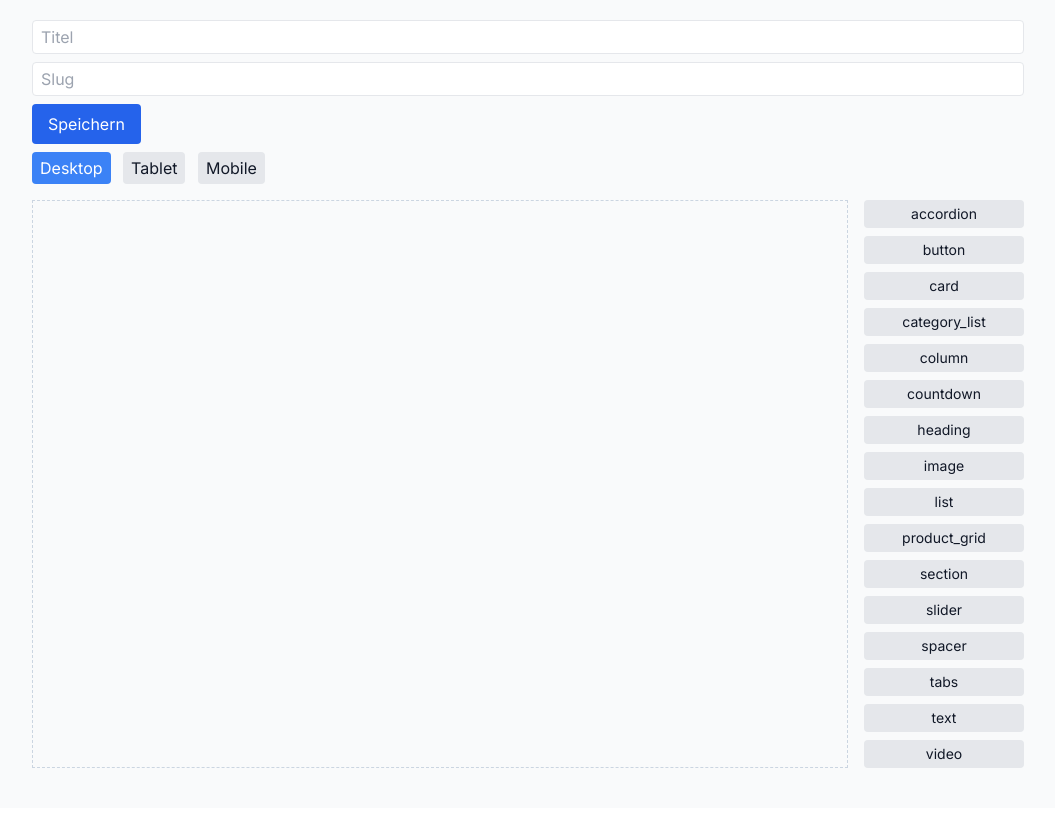
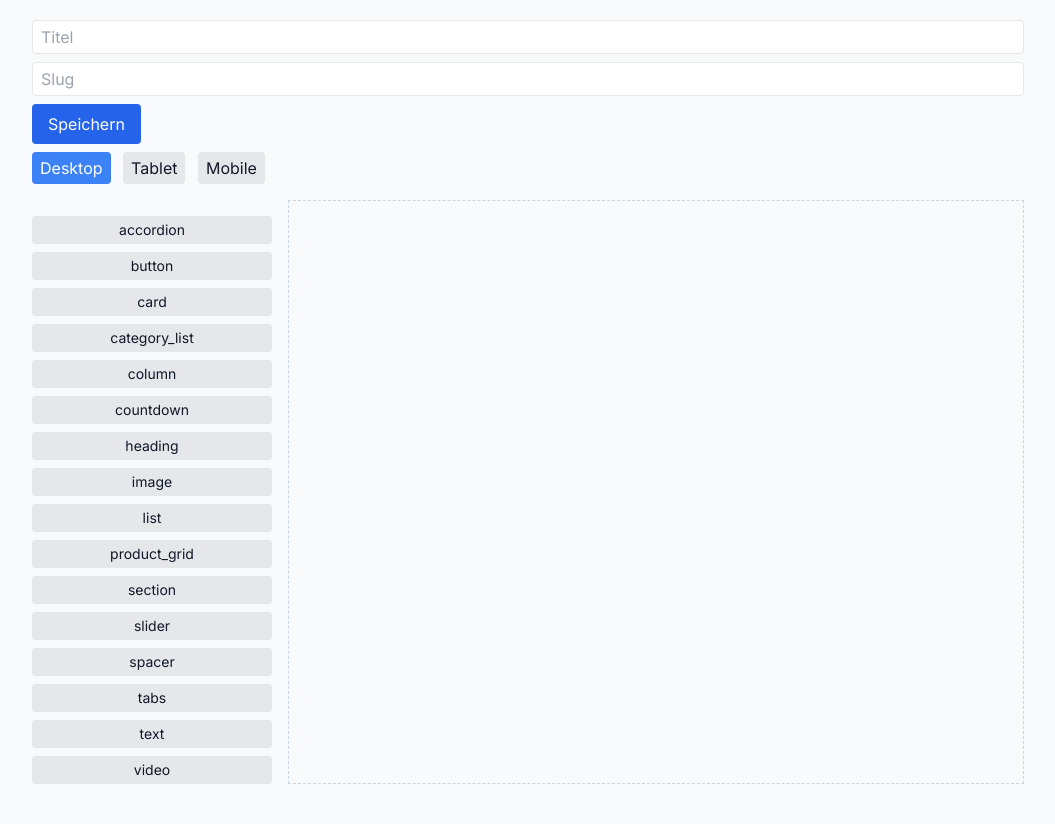
Before and after one commit to txm296/website-chatgptshop, a PHP site: page /admin/modular_builder.php in a window 1280 px wide. Shown: the part 213-1037 px from the top of the page, without its empty margins (112-1167 px from the left). Before the commit the page ends 981 px from the top, so only its background shows below. Run offline with PHP 8.4, Linux system fonts and the light colour scheme; a user stored in the database is signed in; data that the repository does not hold is empty; some libraries are stand-ins or nearby versions.

Commit message:
Add live preview panel to page builder

```diff
--- a/admin/modular_builder.php
+++ b/admin/modular_builder.php
@@ -60,13 +60,16 @@ $widgets = $builder->loadWidgets(__DIR__ . '/../pagebuilder/widgets');
     </div>
 </div>
 <div class="flex">
-    <div class="pb-canvas flex-1" id="builderCanvas" data-save-url="../pagebuilder/save_page.php" data-load-url="<?= $id ? '../pagebuilder/load_page.php?id='.$id : '' ?>" data-page-id="<?= $id ?>">
+    <div class="w-60 mr-4 space-y-4" id="leftPanel">
+        <div id="pbConfigPanel" class="pb-config"></div>
+        <div class="text-sm space-y-2" id="widgetBar">
+            <?php foreach($widgets as $name => $file): ?>
+                <button type="button" class="w-full px-2 py-1 bg-gray-200 rounded" data-widget="<?= htmlspecialchars($name) ?>"><?= htmlspecialchars($name) ?></button>
+            <?php endforeach; ?>
+        </div>
+    </div>
+    <div class="pb-canvas flex-1 border" id="builderCanvas" data-save-url="../pagebuilder/save_page.php" data-load-url="<?= $id ? '../pagebuilder/load_page.php?id='.$id : '' ?>" data-page-id="<?= $id ?>">
         <?= $id ? '' : $page['layout']; ?>
-    </div>
-    <div class="ml-4 w-40 text-sm space-y-2" id="widgetBar">
-        <?php foreach($widgets as $name => $file): ?>
-            <button type="button" class="w-full px-2 py-1 bg-gray-200 rounded" data-widget="<?= htmlspecialchars($name) ?>"><?= htmlspecialchars($name) ?></button>
-        <?php endforeach; ?>
     </div>
 </div>
 </main>
--- a/pagebuilder/assets/builder.css
+++ b/pagebuilder/assets/builder.css
@@ -72,6 +72,14 @@
   border-radius: 0.25rem;
 }
 
+#pbConfigPanel.pb-config {
+  width: 100%;
+  box-shadow: none;
+  border: 1px solid #cbd5e1;
+}
+#pbConfigPanel { display: none; }
+#pbConfigPanel.active { display: block; }
+
 /* Breakpoint Preview */
 .pb-preview-desktop { width: 100%; }
 .pb-preview-tablet { width: 768px; margin: 0 auto; }
--- a/pagebuilder/assets/builder.js
+++ b/pagebuilder/assets/builder.js
@@ -2,6 +2,7 @@
 function initBuilder() {
   const canvas = document.getElementById('builderCanvas');
   const widgetBar = document.getElementById('widgetBar');
+  const configPanel = document.getElementById('pbConfigPanel');
   const saveBtn = document.getElementById('pbSave');
   const bpButtons = document.querySelectorAll('.pb-bp-btn');
   const titleInput = document.getElementById('pbTitle');
@@ -148,11 +149,13 @@ function initBuilder() {
     if (window.initWidgetAnimations) window.initWidgetAnimations();
   }
 
+  let activeElement = null;
+
   function openConfigPanel(el) {
+    activeElement = el;
+    if (!configPanel) return;
     const cfg = el.dataset.config ? JSON.parse(el.dataset.config) : {};
     const bpCfg = cfg.breakpoints ? cfg.breakpoints[currentBreakpoint] || {} : cfg;
-    const overlay = document.createElement('div');
-    overlay.className = 'pb-config-overlay';
     let widgetFields = '';
     if (el.dataset.widget === 'product_grid') {
       widgetFields += `<label>Kategorie-ID <input type="number" name="category" value="${cfg.category || ''}"></label>`;
@@ -161,9 +164,8 @@ function initBuilder() {
       widgetFields += `<label>Anzahl <input type="number" name="limit" value="${cfg.limit || 10}"></label>`;
     }
 
-    overlay.innerHTML = `<div class="pb-config">
-      <div class="pb-config-bp">${currentBreakpoint.toUpperCase()}</div>
-      <label>Schriftgr\u00f6\u00dfe <input type="text" name="fontSize" value="${bpCfg.fontSize || ''}"></label>
+    configPanel.innerHTML = `<div class="pb-config-bp flex justify-between items-center mb-2"><span>${currentBreakpoint.toUpperCase()}</span><button type="button" class="pb-close">✕</button></div>
+      <label>Schriftgröße <input type="text" name="fontSize" value="${bpCfg.fontSize || ''}"></label>
       <label>Textfarbe <input type="color" name="color" value="${bpCfg.color || '#000000'}"></label>
       <label>Hintergrund <input type="color" name="background" value="${bpCfg.background || '#ffffff'}"></label>
       <label>Padding <input type="text" name="padding" value="${bpCfg.padding || ''}"></label>
@@ -178,46 +180,48 @@ function initBuilder() {
           <option value="zoom" ${cfg.animation==='zoom' ? 'selected' : ''}>Zoom In</option>
         </select>
       </label>
-      <label>Ausl\u00f6ser
+      <label>Auslöser
         <select name="animTrigger">
           <option value="scroll" ${!cfg.animTrigger || cfg.animTrigger==='scroll' ? 'selected' : ''}>Beim Scrollen sichtbar</option>
           <option value="hover" ${cfg.animTrigger==='hover' ? 'selected' : ''}>Hover</option>
           <option value="click" ${cfg.animTrigger==='click' ? 'selected' : ''}>Klick</option>
         </select>
       </label>
-      <label><input type="checkbox" name="hideMobile" ${cfg.hideMobile ? 'checked' : ''}> Auf mobilen Ger\u00e4ten ausblenden</label>
-      <label><input type="checkbox" name="hideDesktop" ${cfg.hideDesktop ? 'checked' : ''}> Auf Desktops ausblenden</label>
-      <div class="pb-config-actions">
-        <button type="button" class="pb-cancel">Abbrechen</button>
-        <button type="button" class="pb-save">Speichern</button>
-      </div>
-    </div>`;
-    document.body.appendChild(overlay);
-    overlay.querySelector('.pb-cancel').addEventListener('click', () => overlay.remove());
-    overlay.querySelector('.pb-save').addEventListener('click', () => {
+      <label><input type="checkbox" name="hideMobile" ${cfg.hideMobile ? 'checked' : ''}> Auf mobilen Geräten ausblenden</label>
+      <label><input type="checkbox" name="hideDesktop" ${cfg.hideDesktop ? 'checked' : ''}> Auf Desktops ausblenden</label>`;
+    configPanel.classList.add('active');
+
+    const closeBtn = configPanel.querySelector('.pb-close');
+    if (closeBtn) closeBtn.addEventListener('click', () => configPanel.classList.remove('active'));
+
+    function updateConfig() {
       const data = el.dataset.config ? JSON.parse(el.dataset.config) : {};
       if (!data.breakpoints) data.breakpoints = {};
       data.breakpoints[currentBreakpoint] = {
-        fontSize: overlay.querySelector('input[name="fontSize"]').value.trim(),
-        color: overlay.querySelector('input[name="color"]').value,
-        background: overlay.querySelector('input[name="background"]').value,
-        padding: overlay.querySelector('input[name="padding"]').value.trim(),
-        margin: overlay.querySelector('input[name="margin"]').value.trim()
+        fontSize: configPanel.querySelector('input[name="fontSize"]').value.trim(),
+        color: configPanel.querySelector('input[name="color"]').value,
+        background: configPanel.querySelector('input[name="background"]').value,
+        padding: configPanel.querySelector('input[name="padding"]').value.trim(),
+        margin: configPanel.querySelector('input[name="margin"]').value.trim()
       };
-      data.hideMobile = overlay.querySelector('input[name="hideMobile"]').checked;
-      data.hideDesktop = overlay.querySelector('input[name="hideDesktop"]').checked;
-      data.animation = overlay.querySelector('select[name="animation"]').value;
-      data.animTrigger = overlay.querySelector('select[name="animTrigger"]').value;
+      data.hideMobile = configPanel.querySelector('input[name="hideMobile"]').checked;
+      data.hideDesktop = configPanel.querySelector('input[name="hideDesktop"]').checked;
+      data.animation = configPanel.querySelector('select[name="animation"]').value;
+      data.animTrigger = configPanel.querySelector('select[name="animTrigger"]').value;
       if (el.dataset.widget === 'product_grid') {
-        data.category = overlay.querySelector('input[name="category"]').value.trim();
-        data.limit = overlay.querySelector('input[name="limit"]').value.trim();
+        data.category = configPanel.querySelector('input[name="category"]').value.trim();
+        data.limit = configPanel.querySelector('input[name="limit"]').value.trim();
       } else if (el.dataset.widget === 'category_list') {
-        data.limit = overlay.querySelector('input[name="limit"]').value.trim();
+        data.limit = configPanel.querySelector('input[name="limit"]').value.trim();
       }
       el.dataset.config = JSON.stringify(data);
       applyConfig(el, data);
       save();
-      overlay.remove();
+    }
+
+    configPanel.querySelectorAll('input,select').forEach(inp => {
+      inp.addEventListener('input', updateConfig);
+      inp.addEventListener('change', updateConfig);
     });
   }
 
@@ -262,6 +266,11 @@ function initBuilder() {
     if (name) insertWidget(name);
   });
 
+  canvas.addEventListener('click', e => {
+    const item = e.target.closest('.pb-item');
+    if (item && !e.target.closest('.pb-controls')) openConfigPanel(item);
+  });
+
   canvas.addEventListener('input', save);
 
   if (saveBtn) saveBtn.addEventListener('click', saveToServer);
```
